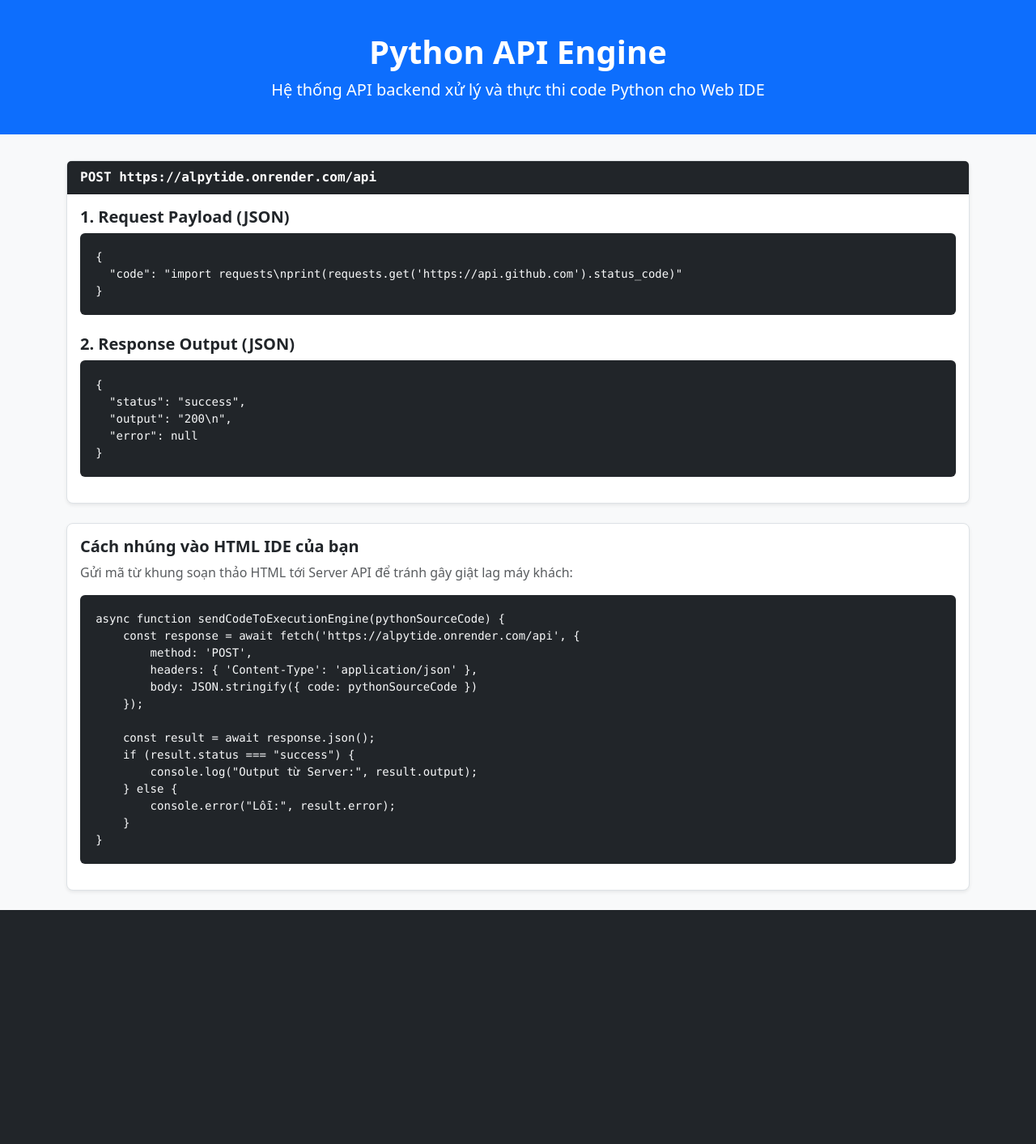
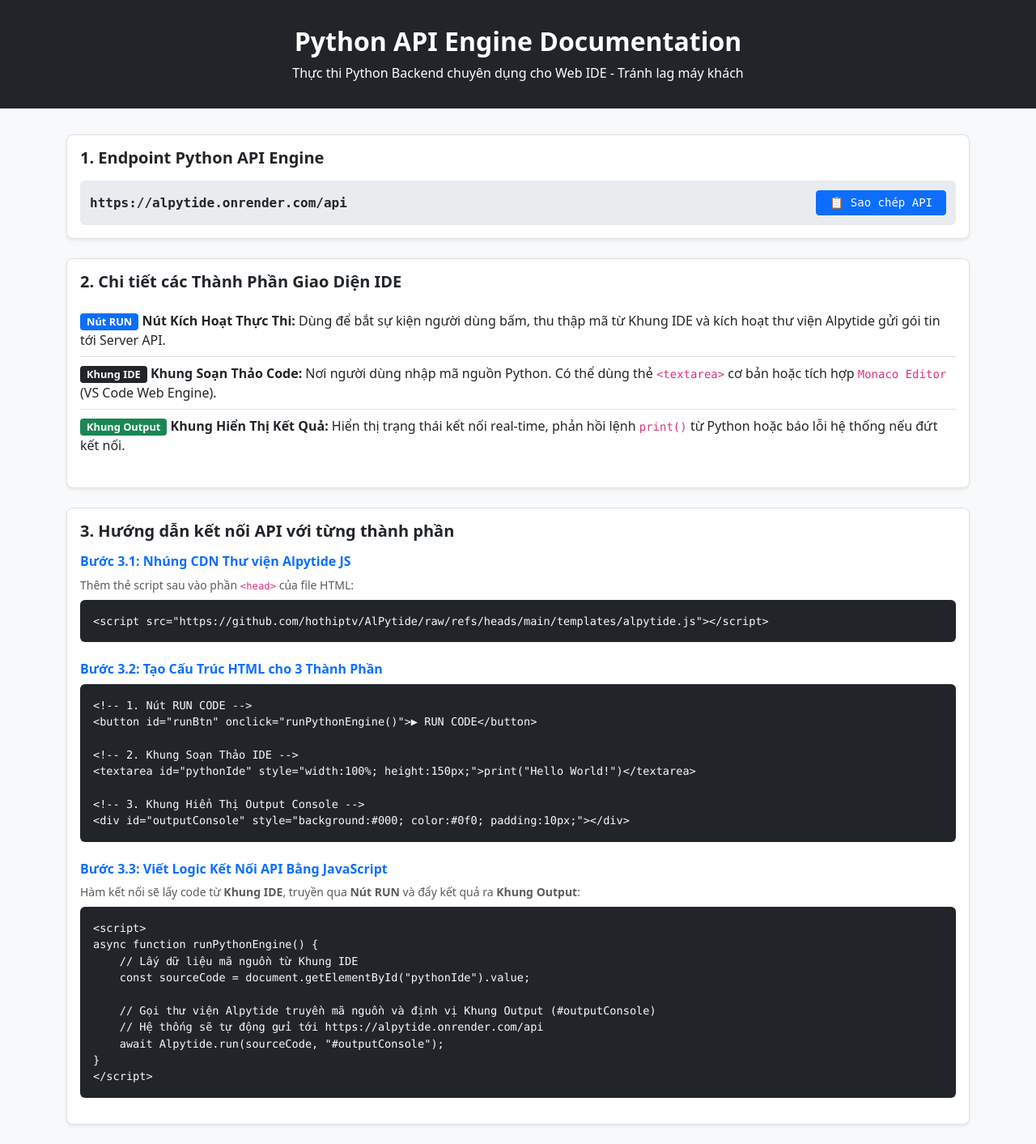
Before and after one commit to hothiptv/AlPytide, a Python web app: template templates/docs.html in a window 1280 px wide. Shown: the whole page at 81% size. Before the commit the page ends 1124 px from the top, so only its background shows below. Run offline with Jinja, Linux system fonts and the light colour scheme; the template is opened without the code that fills it, so the values that code supplies are empty.

Commit message:
Update docs.html

```diff
--- a/templates/docs.html
+++ b/templates/docs.html
@@ -4,20 +4,23 @@
     <meta charset="UTF-8">
     <meta name="viewport" content="width=device-width, initial-scale=1.0">
     <title>Python API Documentation</title>
+    <!-- Bootstrap 5 CSS -->
     <link href="https://cdn.jsdelivr.net/npm/bootstrap@5.3.0/dist/css/bootstrap.min.css" rel="stylesheet">
     <style>
         body { background-color: #f8f9fa; color: #212529; font-family: system-ui, -apple-system, sans-serif; }
-        .header-box { background-color: #0d6efd; color: white; padding: 2.5rem 0; margin-bottom: 2rem; }
-        pre { background-color: #212529; color: #f8f9fa; padding: 1.2rem; border-radius: 6px; }
-        .card { border: 1px solid #dee2e6; border-radius: 8px; margin-bottom: 1.5rem; }
+        .header-box { background-color: #212529; color: white; padding: 2rem 1rem; margin-bottom: 2rem; }
+        pre { background-color: #212529; color: #f8f9fa; padding: 1rem; border-radius: 6px; font-size: 0.85rem; overflow-x: auto; }
+        .card { margin-bottom: 1.5rem; border: 1px solid #dee2e6; border-radius: 8px; }
+        .api-url-box { background: #e9ecef; padding: 12px; border-radius: 6px; font-family: monospace; font-weight: bold; word-break: break-all; }
+        .component-badge { font-size: 0.8rem; padding: 4px 8px; border-radius: 4px; font-weight: bold; }
     </style>
 </head>
 <body>
 
 <div class="header-box text-center">
     <div class="container">
-        <h1 class="fw-bold">Python API Engine</h1>
-        <p class="lead mb-0">Hệ thống API backend xử lý và thực thi code Python cho Web IDE</p>
+        <h2 class="fw-bold">Python API Engine Documentation</h2>
+        <p class="lead mb-0 fs-6">Thực thi Python Backend chuyên dụng cho Web IDE - Tránh lag máy khách</p>
     </div>
 </div>
 
@@ -25,43 +28,69 @@
     <div class="row">
         <div class="col-md-12">
 
+            <!-- 1. Endpoint Python API Engine -->
             <div class="card shadow-sm">
-                <div class="card-header bg-dark text-white font-monospace fw-bold">
-                    POST https://alpytide.onrender.com/api
-                </div>
                 <div class="card-body">
-                    <h5 class="card-title fw-bold">1. Request Payload (JSON)</h5>
-                    <pre><code>{
-  "code": "import requests\nprint(requests.get('https://api.github.com').status_code)"
-}</code></pre>
-
-                    <h5 class="card-title fw-bold mt-4">2. Response Output (JSON)</h5>
-                    <pre><code>{
-  "status": "success",
-  "output": "200\n",
-  "error": null
-}</code></pre>
+                    <h5 class="card-title fw-bold mb-3">1. Endpoint Python API Engine</h5>
+                    <div class="api-url-box d-flex flex-column flex-sm-row justify-content-between align-items-sm-center gap-2">
+                        <span id="apiUrl">https://alpytide.onrender.com/api</span>
+                        <button class="btn btn-primary btn-sm px-3 text-nowrap" onclick="copyApiUrl()">📋 Sao chép API</button>
+                    </div>
                 </div>
             </div>
 
+            <!-- 2. Mô Tả Chi Tiết Các Thành Phần Giao Diện -->
             <div class="card shadow-sm">
                 <div class="card-body">
-                    <h5 class="card-title fw-bold">Cách nhúng vào HTML IDE của bạn</h5>
-                    <p class="text-muted">Gửi mã từ khung soạn thảo HTML tới Server API để tránh gây giật lag máy khách:</p>
-                    <pre><code>async function sendCodeToExecutionEngine(pythonSourceCode) {
-    const response = await fetch('https://alpytide.onrender.com/api', {
-        method: 'POST',
-        headers: { 'Content-Type': 'application/json' },
-        body: JSON.stringify({ code: pythonSourceCode })
-    });
+                    <h5 class="card-title fw-bold mb-3">2. Chi tiết các Thành Phần Giao Diện IDE</h5>
+                    <ul class="list-group list-group-flush mb-3">
+                        <li class="list-group-item px-0">
+                            <span class="badge bg-primary component-badge">Nút RUN</span>
+                            <strong>Nút Kích Hoạt Thực Thi:</strong> Dùng để bắt sự kiện người dùng bấm, thu thập mã từ Khung IDE và kích hoạt thư viện Alpytide gửi gói tin tới Server API.
+                        </li>
+                        <li class="list-group-item px-0">
+                            <span class="badge bg-dark component-badge">Khung IDE</span>
+                            <strong>Khung Soạn Thảo Code:</strong> Nơi người dùng nhập mã nguồn Python. Có thể dùng thẻ <code>&lt;textarea&gt;</code> cơ bản hoặc tích hợp <code>Monaco Editor</code> (VS Code Web Engine).
+                        </li>
+                        <li class="list-group-item px-0">
+                            <span class="badge bg-success component-badge">Khung Output</span>
+                            <strong>Khung Hiển Thị Kết Quả:</strong> Hiển thị trạng thái kết nối real-time, phản hồi lệnh <code>print()</code> từ Python hoặc báo lỗi hệ thống nếu đứt kết nối.
+                        </li>
+                    </ul>
+                </div>
+            </div>
 
-    const result = await response.json();
-    if (result.status === "success") {
-        console.log("Output từ Server:", result.output);
-    } else {
-        console.error("Lỗi:", result.error);
-    }
-}</code></pre>
+            <!-- 3. Hướng Dẫn Tích Hợp & Kết Nối API -->
+            <div class="card shadow-sm">
+                <div class="card-body">
+                    <h5 class="card-title fw-bold mb-3">3. Hướng dẫn kết nối API với từng thành phần</h5>
+
+                    <h6 class="fw-bold text-primary">Bước 3.1: Nhúng CDN Thư viện Alpytide JS</h6>
+                    <p class="text-muted small mb-2">Thêm thẻ script sau vào phần <code>&lt;head&gt;</code> của file HTML:</p>
+                    <pre><code>&lt;script src="https://github.com/hothiptv/AlPytide/raw/refs/heads/main/templates/alpytide.js"&gt;&lt;/script&gt;</code></pre>
+
+                    <h6 class="fw-bold text-primary mt-4">Bước 3.2: Tạo Cấu Trúc HTML cho 3 Thành Phần</h6>
+                    <pre><code>&lt;!-- 1. Nút RUN CODE --&gt;
+&lt;button id="runBtn" onclick="runPythonEngine()"&gt;▶ RUN CODE&lt;/button&gt;
+
+&lt;!-- 2. Khung Soạn Thảo IDE --&gt;
+&lt;textarea id="pythonIde" style="width:100%; height:150px;"&gt;print("Hello World!")&lt;/textarea&gt;
+
+&lt;!-- 3. Khung Hiển Thị Output Console --&gt;
+&lt;div id="outputConsole" style="background:#000; color:#0f0; padding:10px;"&gt;&lt;/div&gt;</code></pre>
+
+                    <h6 class="fw-bold text-primary mt-4">Bước 3.3: Viết Logic Kết Nối API Bằng JavaScript</h6>
+                    <p class="text-muted small mb-2">Hàm kết nối sẽ lấy code từ <b>Khung IDE</b>, truyền qua <b>Nút RUN</b> và đẩy kết quả ra <b>Khung Output</b>:</p>
+                    <pre><code>&lt;script&gt;
+async function runPythonEngine() {
+    // Lấy dữ liệu mã nguồn từ Khung IDE
+    const sourceCode = document.getElementById("pythonIde").value;
+
+    // Gọi thư viện Alpytide truyền mã nguồn và định vị Khung Output (#outputConsole)
+    // Hệ thống sẽ tự động gửi tới https://alpytide.onrender.com/api
+    await Alpytide.run(sourceCode, "#outputConsole");
+}
+&lt;/script&gt;</code></pre>
                 </div>
             </div>
 
@@ -69,5 +98,16 @@
     </div>
 </div>
 
+<script>
+    function copyApiUrl() {
+        const urlText = document.getElementById("apiUrl").innerText;
+        navigator.clipboard.writeText(urlText).then(() => {
+            alert("Đã sao chép API URL thành công!");
+        }).catch(err => {
+            alert("Lỗi sao chép: " + err);
+        });
+    }
+</script>
+
 </body>
 </html>
```
